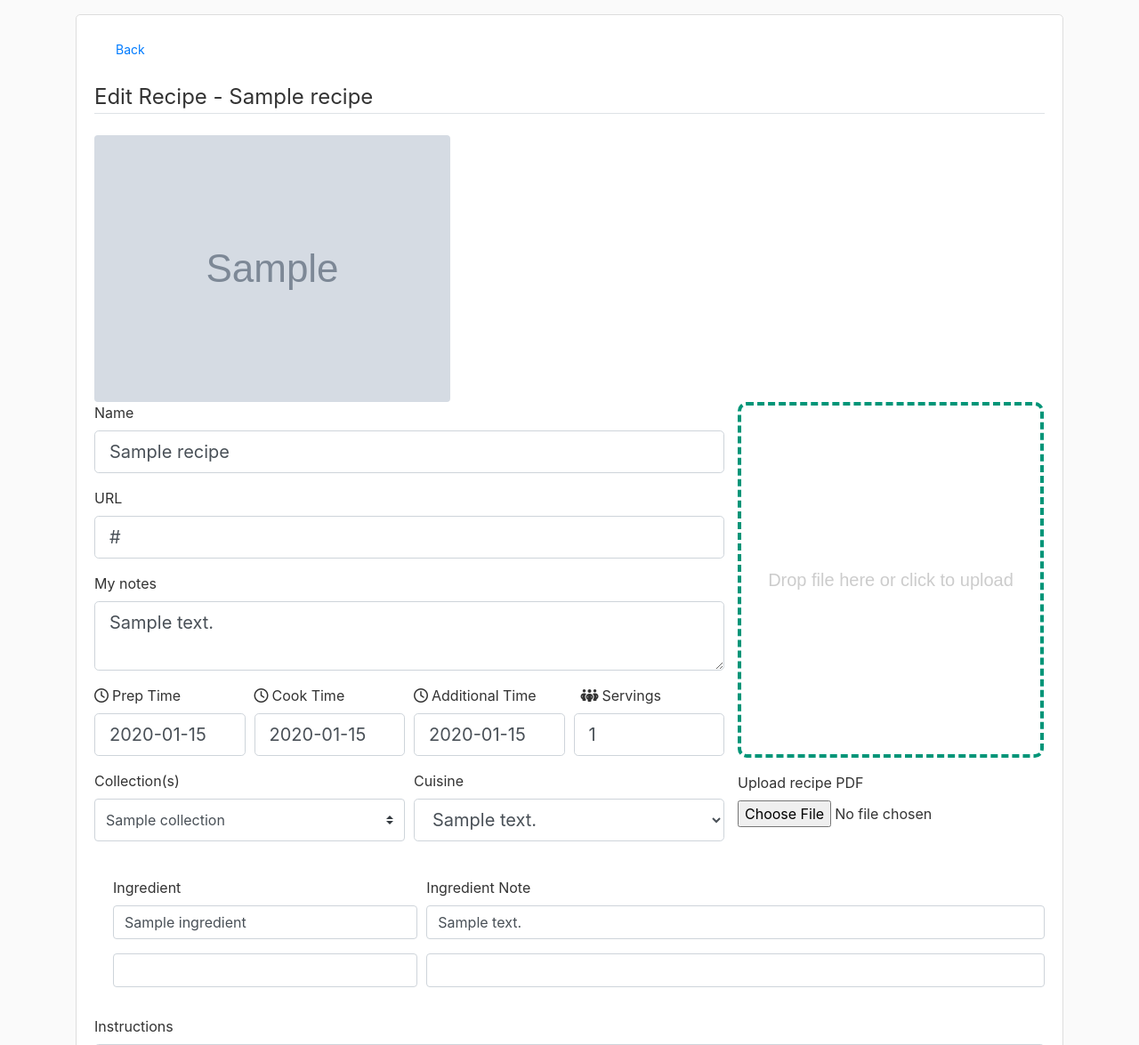
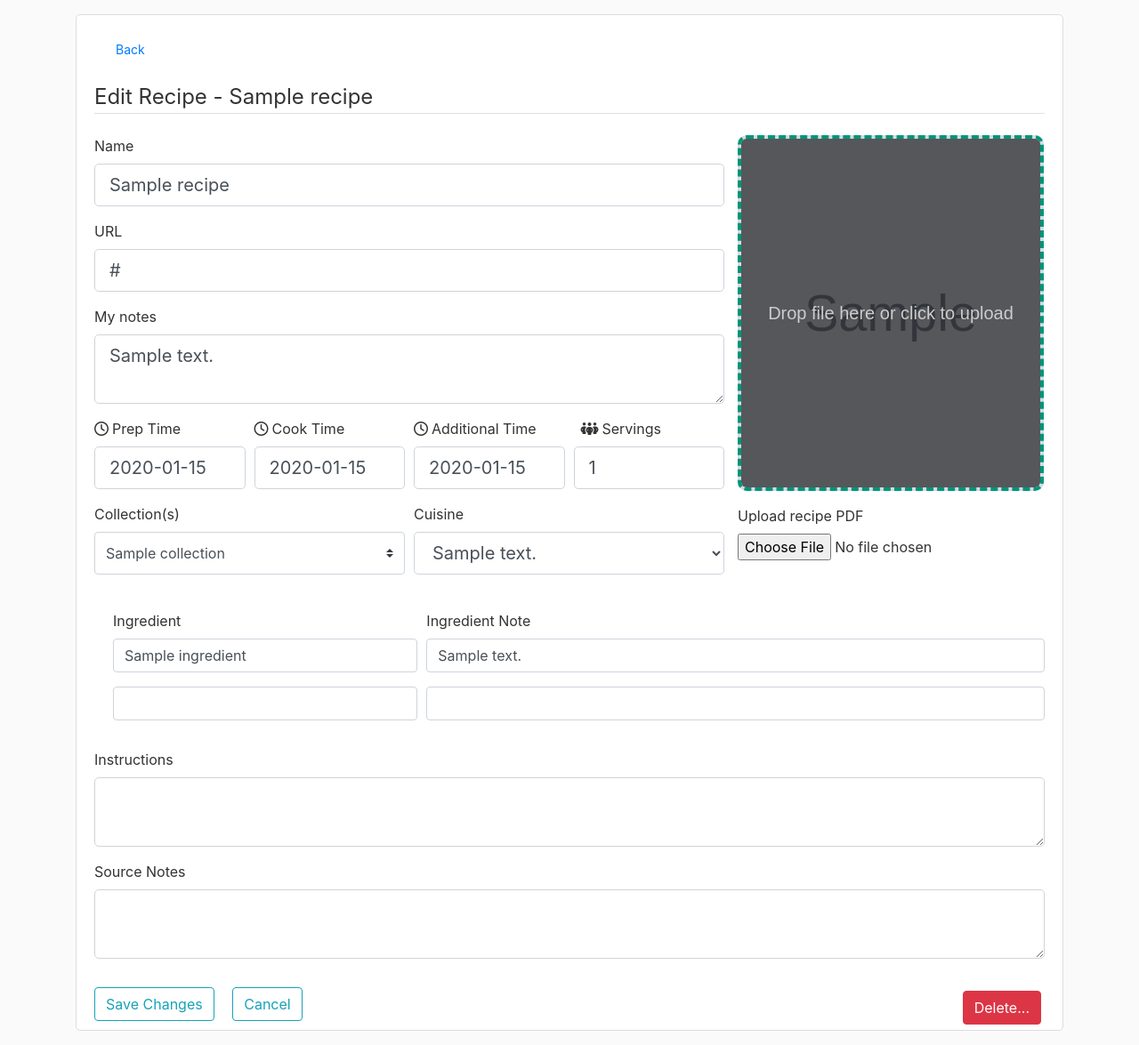
Before and after one commit to MrPhil-S/MyRecipeSite, a Flask app: page /recipes/1/edit in a window 1280 px wide. Shown: the part 56-1231 px from the top of the page at 89% size. Run offline with Flask 3, Linux system fonts and the light colour scheme; tables that the repository leaves empty hold one stand-in row (values such as "Sample post"); grey boxes marked "Sample" are stand-in pictures; some libraries are stand-ins or nearby versions.

Commit message:
Adds existing image to the Edit page drop-zone

```diff
--- a/myrecipes/templates/edit_recipe.html
+++ b/myrecipes/templates/edit_recipe.html
@@ -6,7 +6,18 @@
       max-height: 200px;
       overflow-y: auto;
   }
+
+  {% if recipe.image_file != 'default.jpg' %}
+  .drop-zone {
+      background-image: url("{{ url_for('static', filename='recipe_images/' + recipe.image_file) }}"); /* Adjust the filename as needed */
+      background-size: cover;
+      background-position: center;
+      box-shadow: inset 0 0 0 1000px rgba(0,0,0,.6);
+  }
+  {% endif %}
+
 </style>
+
 <script>
   window.onload = function() {
     let additionalIngredients = document.getElementById("additional_ingredients");
@@ -94,7 +105,6 @@
   {{form.hidden_tag()}}
   <fieldset class="form-group">
     <legend class="border-bottom mb-4">Edit Recipe - {{ recipe.name }}</legend>
-    <img src="{{ url_for('static', filename='recipe_images/' + recipe.image_file) }}" alt="{{ recipe.name }}"  class="rounded img-fluid max-width: 100%">
 
 
     <div class="row mb-4">
@@ -223,7 +233,6 @@
           {{ form.image(class="form-control-file drop-zone__input") }}
         </div>
 
-
         <div class="form-group mt-3">
           {{ form.pdf.label(class="form-control-label") }}
           {% if pdf_file %}
@@ -239,10 +248,7 @@
           {% endif %}
         </div>
       </div>
-
-
     </div> <!--end row -->
-
 
     <div class="form-row ml-3">
       <div class="col-md-4">
@@ -295,7 +301,6 @@
       {% endif %}
     </div>
 
-
   </fieldset>
   {{form.submit(class="btn btn-outline-info")}}
   <a href="/recipes/{{ recipe.recipe_id }}" class="btn btn-outline-info ml-3">Cancel</a>
@@ -305,7 +310,6 @@
 </form>
 
 </div>
-
 
 <!-- Modal -->
 <div class="modal fade" id="DeleteModalLabel" tabindex="-1" role="dialog" aria-labelledby="DeleteModalLabel" aria-hidden="true">
@@ -329,7 +333,6 @@
     </div>
   </div>
 </div>
-
 
     <!-- Multiselect Dropdown Initialization -->
 
```
